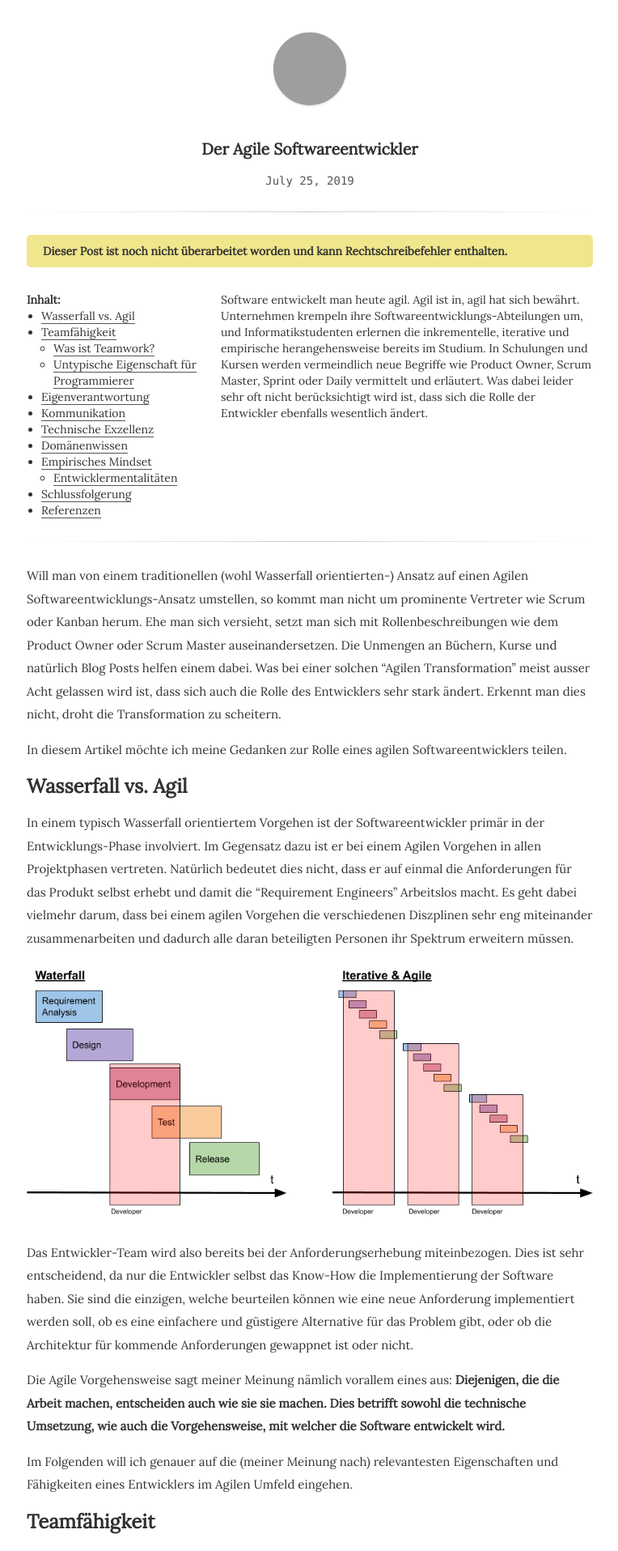
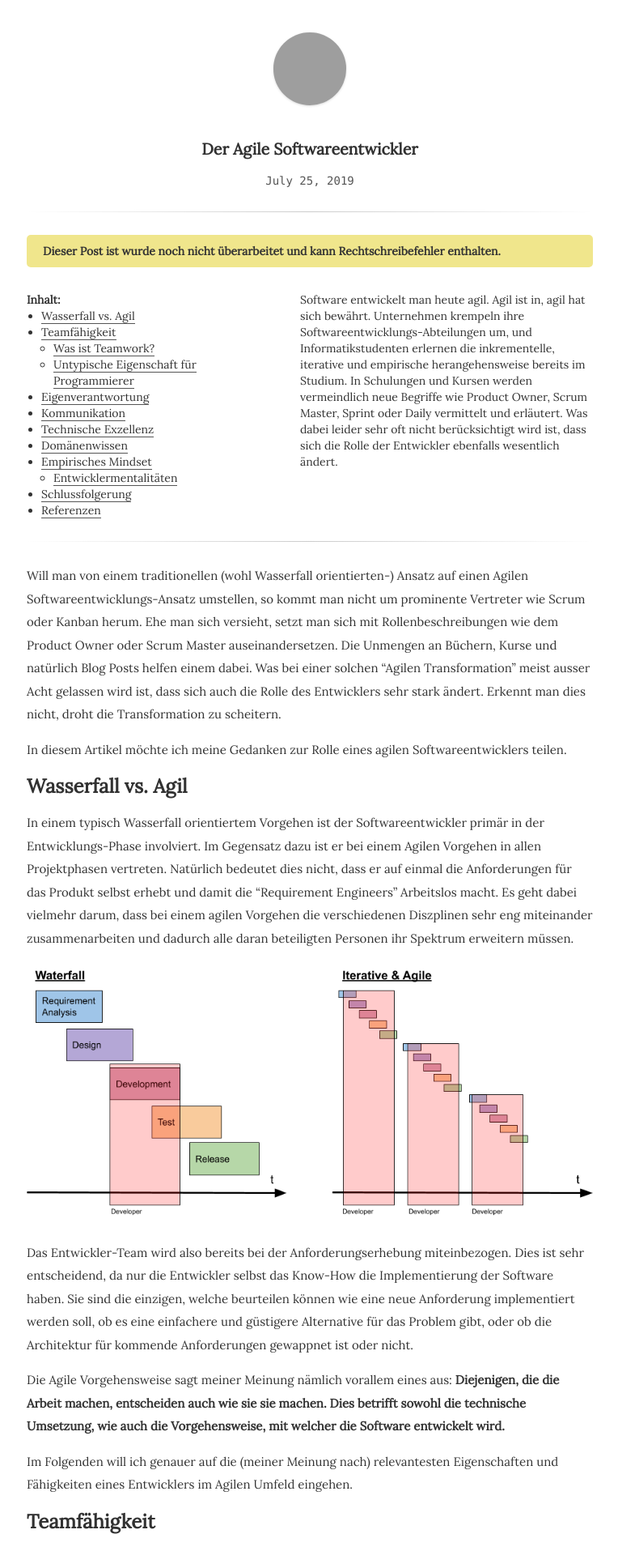
Before and after one commit to Cogax/cogax.github.io, a Jekyll site: the page built from _posts/2019-07-25-der-agile-softwareentwickler.md, in a window 1280 px wide. Shown: the top 1915 px of the page at 81% size, without its empty margins (257-1021 px from the left). Built offline with Jekyll 4.4.1, drawn with Linux system fonts in a browser that asks for light colours; grey boxes are pictures that could not be loaded.

Commit message:
post aktualisiert

```diff
--- a/_layouts/post.html
+++ b/_layouts/post.html
@@ -17,7 +17,7 @@ layout: default
 
 	{% if page.note %}
 	<div class="danger" id="note-warning">
-		Dieser Post ist noch nicht überarbeitet worden und kann Rechtschreibefehler enthalten.
+		Dieser Post ist wurde noch nicht überarbeitet und kann Rechtschreibefehler enthalten.
 	</div>
 	{% endif %}
 
--- a/_sass/custom.scss
+++ b/_sass/custom.scss
@@ -12,8 +12,13 @@
         box-sizing: border-box;
      }
 
-     div.toc { width: 30%; }
-     .teaser { width: 70%; padding-left: 30px; }
+     div.toc { width: 44%; }
+     .teaser { width: 56%; padding-left: 30px; }
+
+     @media screen and (max-width: 992px) {
+        div.toc { width: 100%; }
+        .teaser { width: 100%; padding-left: 0; margin-top: 30px; }
+      }
  }
 
 ul.toc {
```
Also changed, not shown: _posts/2019-08-03-refactoring-distributed-bbom.md (added, +108 -0 lines).
